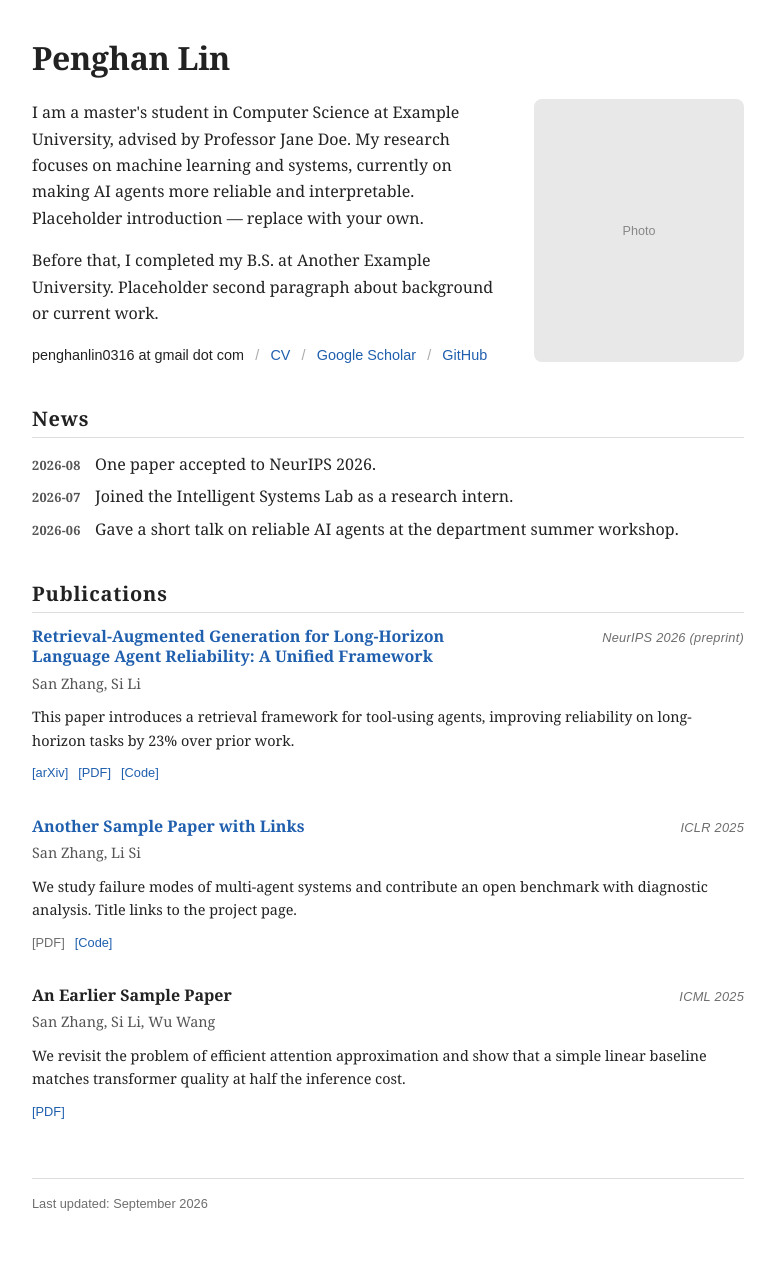
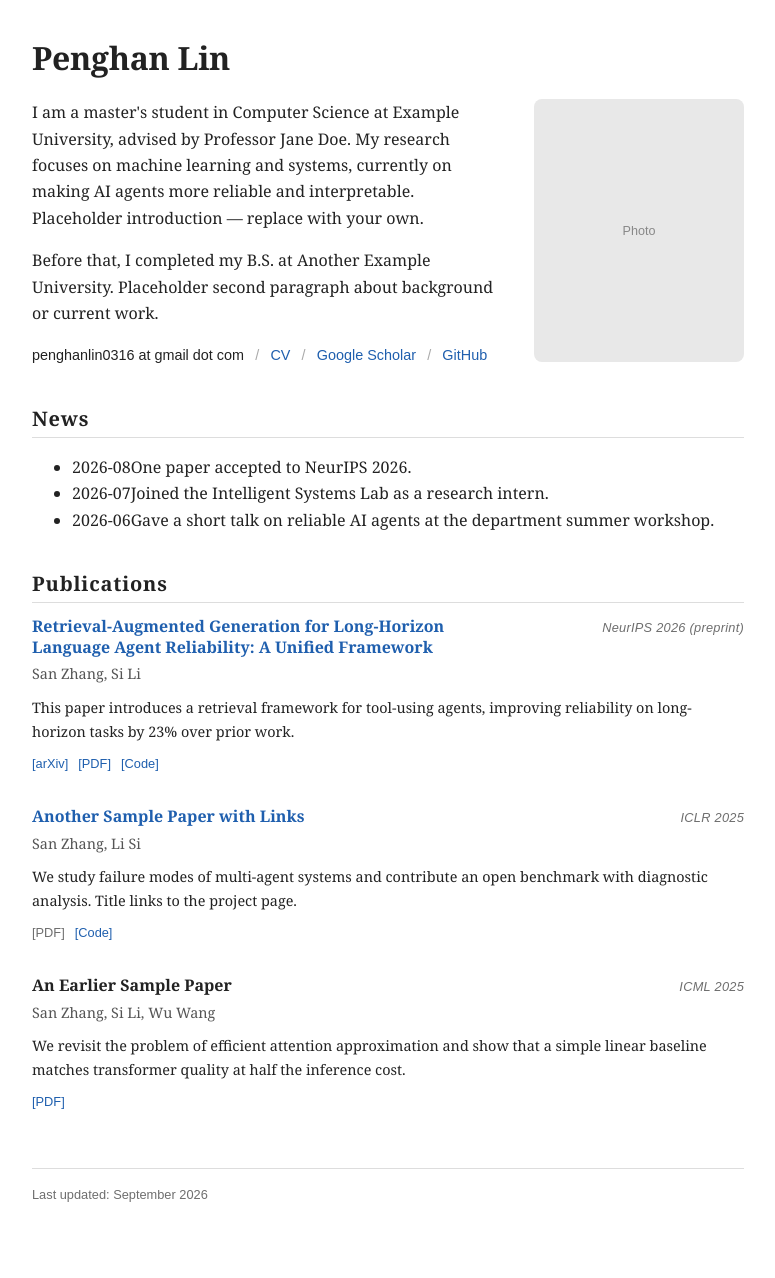
Before and after one commit to Sitaye/sitaye.github.io, a Jekyll site: the page built from index.html, in a window 1280 px wide. Shown: the whole page, without its empty margins (252-1027 px from the left). Built offline with Jekyll 4.4.1, drawn with Linux system fonts in a browser that asks for light colours.

```diff
--- a/assets/style.css
+++ b/assets/style.css
@@ -37,7 +37,6 @@
 
 /* line-level polish; silently ignored where unsupported */
 h1.name, h2, .pub-title-text { text-wrap: balance; }
-p, .news li > span { text-wrap: pretty; }
 
 h1.name {
   margin: 0 0 1.4rem;
@@ -84,36 +83,8 @@
   font-size: 0.9rem;
 }
 .contact-entry { display: flex; column-gap: 0.7rem; }
-.contact-text { color: var(--ink); user-select: all; }
+.contact-text { color: var(--ink); font-family: var(--sans); user-select: all; }
 .contact-sep { color: var(--ink-faint); }
-
-.news ul {
-  list-style: none;
-  margin: 0;
-  padding: 0;
-  display: grid;
-  grid-template-columns: auto 1fr;
-  column-gap: 0.9rem;
-  row-gap: 0.4rem;
-  align-items: baseline;
-}
-.news li { display: contents; break-inside: avoid; }
-@supports (grid-template-columns: subgrid) {
-  .news li {
-    display: grid;
-    grid-column: 1 / -1;
-    grid-template-columns: subgrid;
-    align-items: baseline;
-  }
-}
-.news time {
-  font-size: 0.8rem;
-  font-weight: 700;
-  letter-spacing: 0.02em;
-  text-align: right;
-  color: var(--ink-soft);
-  font-variant-numeric: lining-nums tabular-nums;
-}
 
 .pub-card {
   margin-bottom: 2rem;
```
